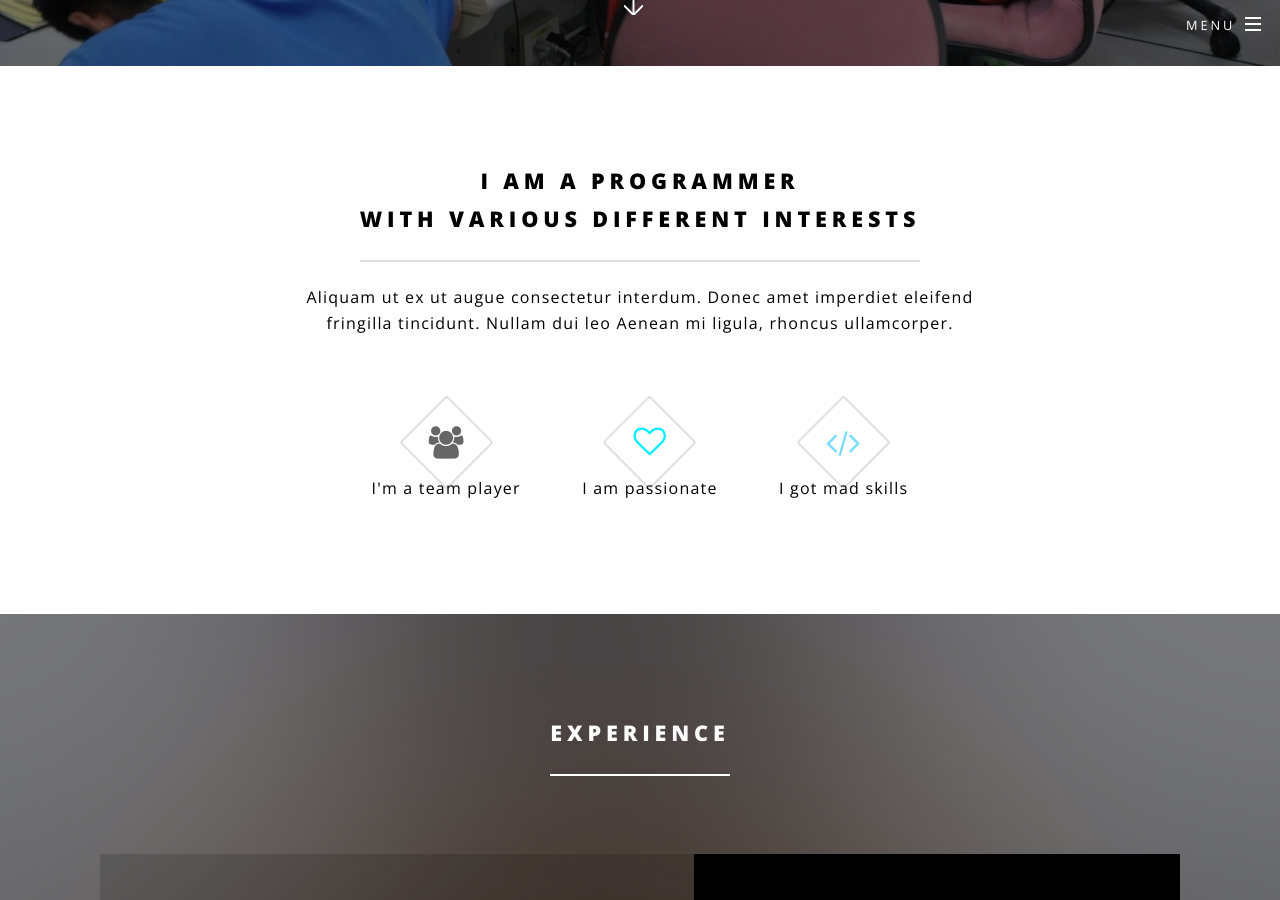
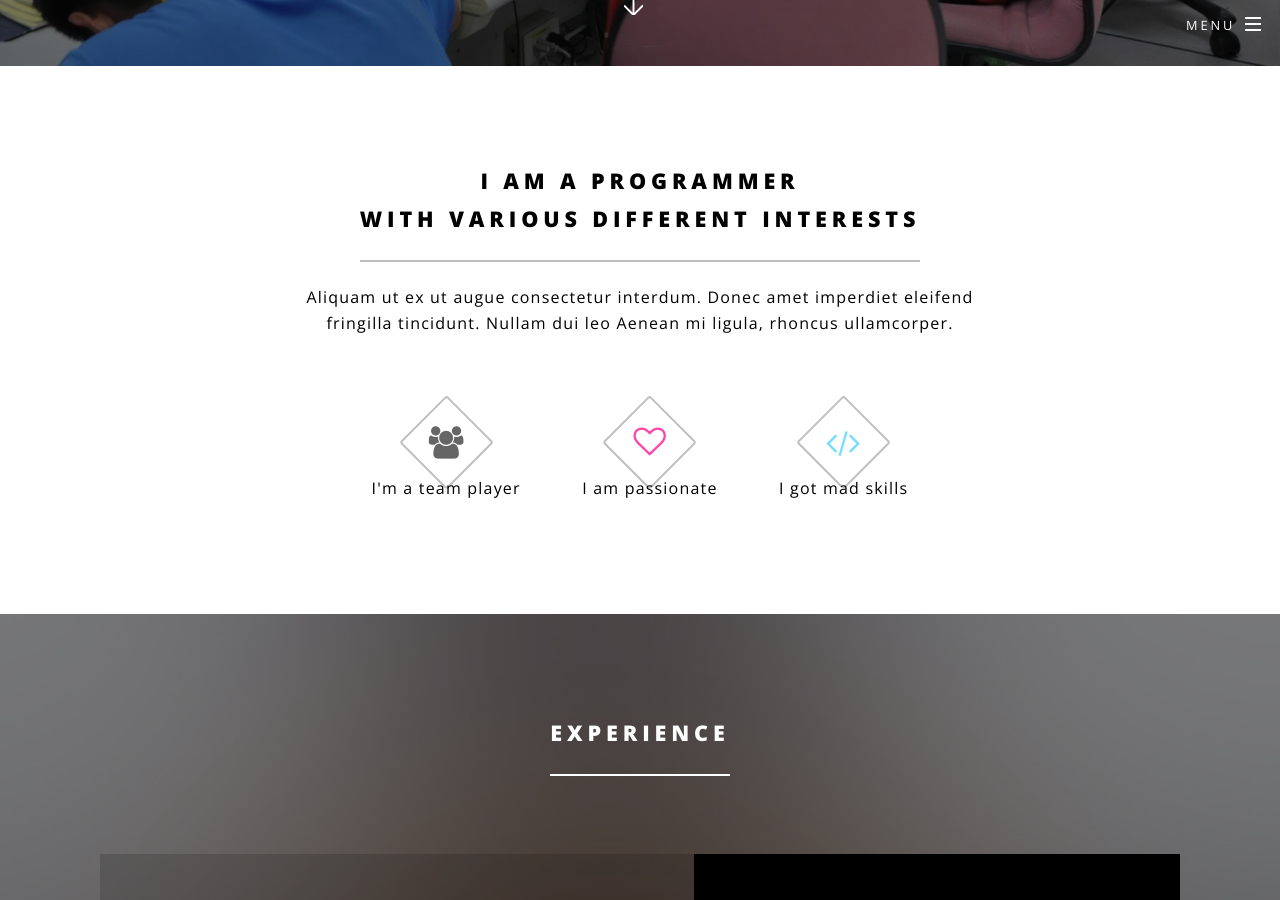
Before and after one commit to johnhckuo/johnhckuo_old.github.io, a Jekyll site: the page built from index.html, in a window 1280 px wide and 900 px high, scrolled down 834 px. Built offline with Jekyll 4.4.1, drawn with Linux system fonts in a browser that asks for light colours.

Commit message:
Update _vars.scss

```diff
--- a/_sass/libs/_vars.scss
+++ b/_sass/libs/_vars.scss
@@ -54,7 +54,7 @@
 			//fg:				mix(#21b2a6, #ffffff, 25%),
 			fg:			#000,
 			fg-light:		mix(#21b2a6, #ffffff, 40%),
-			border:			rgba(0,0,0,0.125),
+			border:			rgba(0,0,0,0.25),
 			border-bg:		rgba(255,255,255,0.075),
 			border2:		rgba(0,0,0,0.25),
 			border2-bg:		rgba(255,255,255,0.2)
@@ -73,7 +73,8 @@
 		),
 
 		accent3: (
-			bg:				#00f0ff,
+			//bg:				#00f0ff,
+			bg:			#FF44AA,
 			fg-bold:		#ffffff,
 			fg:				mix(#00f0ff, #ffffff, 25%),
 			fg-light:		mix(#00f0ff, #ffffff, 40%),
```
